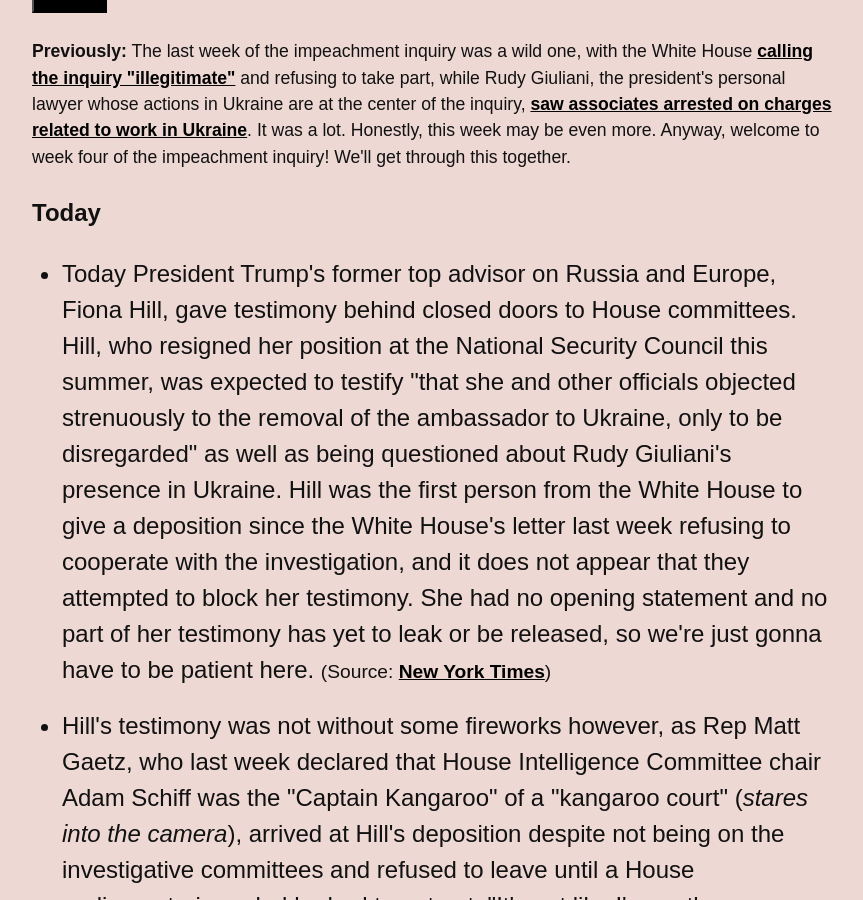
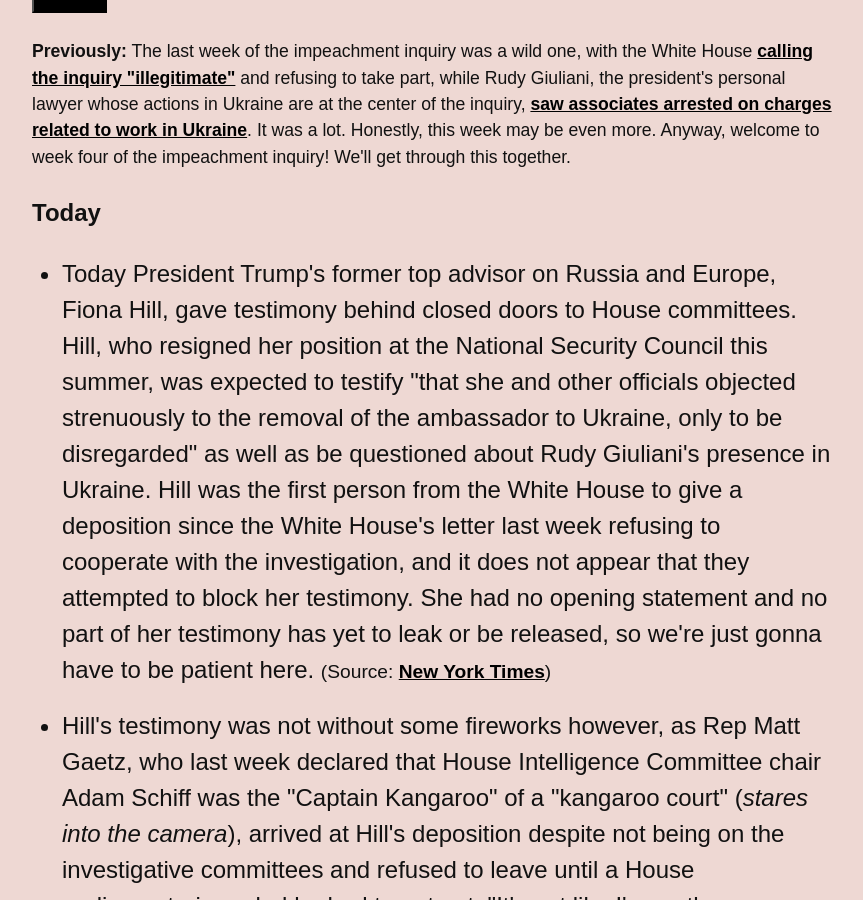
Before and after one commit to dansinker/impeachment.fyi, a Jekyll site: the page built from index.md, in a window 1280 px wide and 900 px high, scrolled down 227 px. Shown: the whole window, without its empty margins (268-1131 px from the left). Built offline with Jekyll 4.4.1, drawn with Linux system fonts in a browser that asks for light colours; nearby versions of some CDN libraries; some web fonts are replaced; comment, search, counter and statistics services are not loaded.

Commit message:
last catches

```diff
--- a/_data/news.yml
+++ b/_data/news.yml
@@ -2,7 +2,7 @@ news:
 - date: 2019-10-14
   yesterday: The last week of the impeachment inquiry was a wild one, with the White House <a href="https://www.politico.com/news/2019/10/08/white-house-formally-tells-democrats-it-wont-cooperate-with-impeachment-probe-000279">calling the inquiry "illegitimate"</a> and refusing to take part, while Rudy Giuliani, the president's personal lawyer whose actions in Ukraine are at the center of the inquiry, <a href="https://www.wsj.com/articles/two-foreign-born-men-who-helped-giuliani-on-ukraine-arrested-on-campaign-finance-charges-11570714188?mod=hp_lead_pos1">saw associates arrested on charges related to work in Ukraine</a>. It was a lot. Honestly, this week may be even more. Anyway, welcome to week four of the impeachment inquiry! We'll get through this together.
   todays:
-  - item: Today President Trump's former top advisor on Russia and Europe, Fiona Hill, gave testimony behind closed doors to House committees. Hill, who resigned her position at the National Security Council this summer, was expected to testify "that she and other officials objected strenuously to the removal of the ambassador to Ukraine, only to be disregarded" as well as being questioned about Rudy Giuliani's presence in Ukraine. Hill was the first person from the White House to give a deposition since the White House's letter last week refusing to cooperate with the investigation, and it does not appear that they attempted to block her testimony. She had no opening statement and no part of her testimony has yet to leak or be released, so we're just gonna have to be patient here.
+  - item: Today President Trump's former top advisor on Russia and Europe, Fiona Hill, gave testimony behind closed doors to House committees. Hill, who resigned her position at the National Security Council this summer, was expected to testify "that she and other officials objected strenuously to the removal of the ambassador to Ukraine, only to be disregarded" as well as be questioned about Rudy Giuliani's presence in Ukraine. Hill was the first person from the White House to give a deposition since the White House's letter last week refusing to cooperate with the investigation, and it does not appear that they attempted to block her testimony. She had no opening statement and no part of her testimony has yet to leak or be released, so we're just gonna have to be patient here.
     source: New York Times
     url: https://www.nytimes.com/2019/10/14/us/politics/who-is-fiona-hill.html?action=click&module=Top%20Stories&pgtype=Homepage
   - item: Hill's testimony was not without some fireworks however, as Rep Matt Gaetz, who last week declared that House Intelligence Committee chair Adam Schiff was the "Captain Kangaroo" of a "kangaroo court" (<i>stares into the camera</i>), arrived at Hill's deposition despite not being on the investigative committees and refused to leave until a House parliamentarian ruled he had to get out. "It's not like I'm on the Agriculture Committee," he told reporters. It's true, he's not.
```
